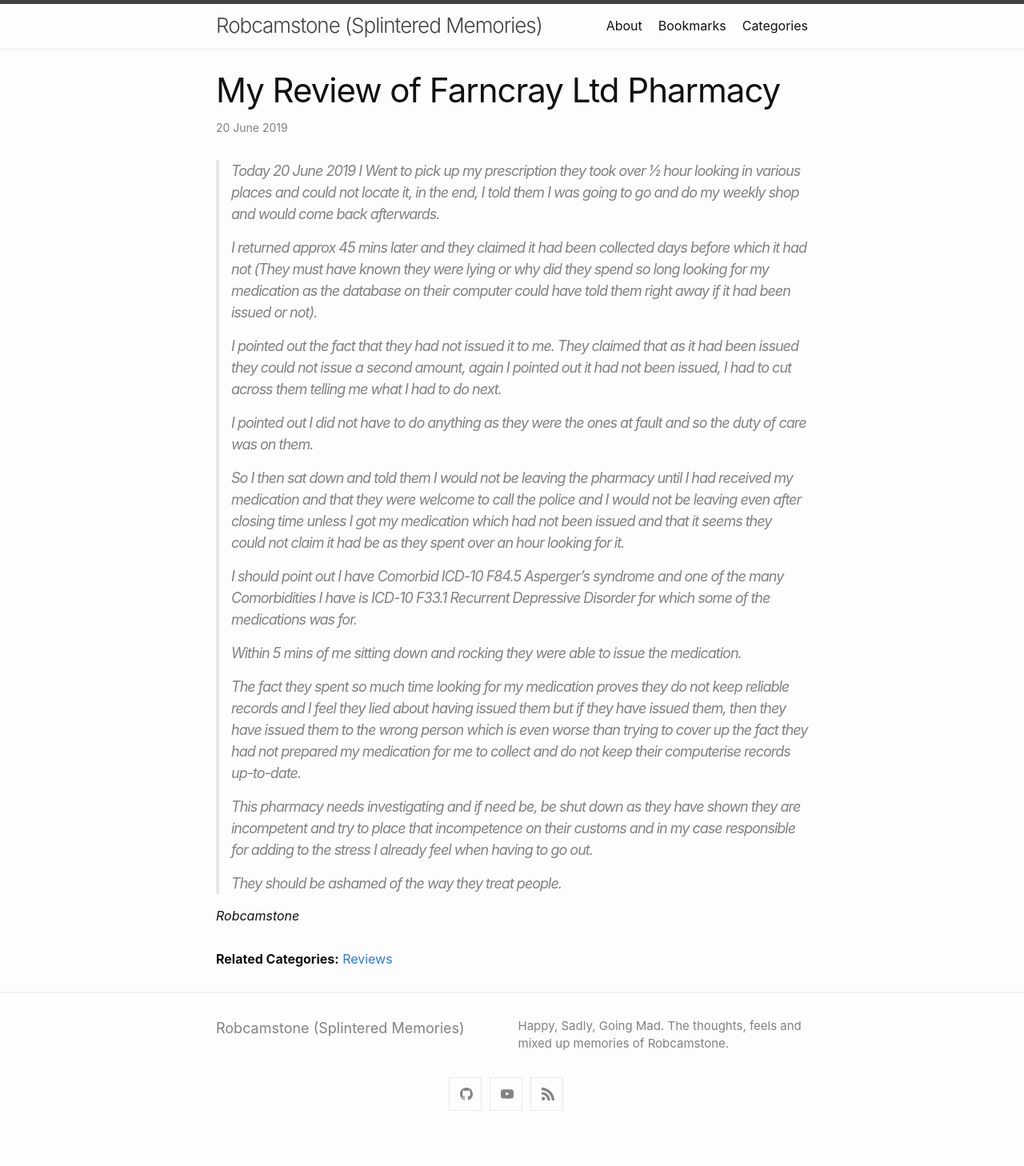
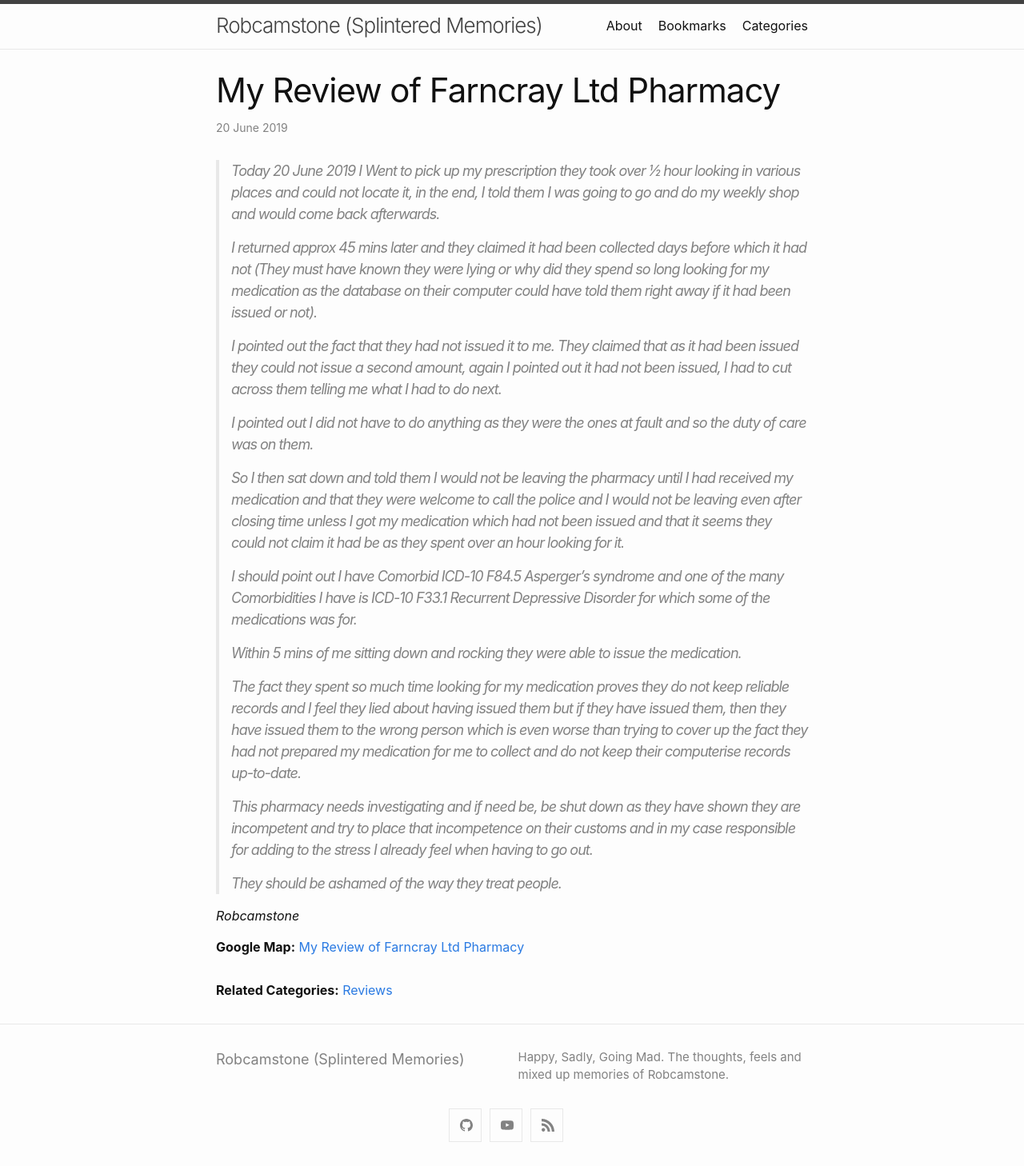
Before and after one commit to Robcamstone/Robcamstone.github.io, a Jekyll site: the page built from _posts/reviews/2019-06-20-My-review-of-Farncray-Ltd-Pharmacy.md, in a window 1280 px wide. Shown: the whole page at 80% size. Built offline with Jekyll 4.4.1, drawn with Linux system fonts in a browser that asks for light colours; before the commit the page ends 1419 px from its top, so only the background shows below that.

Commit message:
Update 2019-06-20-My-review-of-Farncray-Ltd-Pharmacy.md

```diff
--- a/_posts/reviews/2019-06-20-My-review-of-Farncray-Ltd-Pharmacy.md
+++ b/_posts/reviews/2019-06-20-My-review-of-Farncray-Ltd-Pharmacy.md
@@ -25,3 +25,6 @@ categories: [Reviews]
 > They should be ashamed of the way they treat people.
 
 <cite>Robcamstone</cite>
+
+**Google Map:**
+<span class="post-categories">[My Review of Farncray Ltd Pharmacy](https://www.google.com/maps/reviews/@51.3738445,0.0955172,17z/data=!3m1!4b1!4m5!14m4!1m3!1m2!1s110731384844099277338!2s0x47d8ac9c22d12afd:0x33bbf18f6d4b5cfd?hl=en-GB)</span>
```
